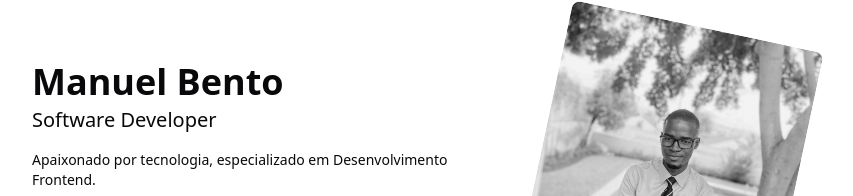
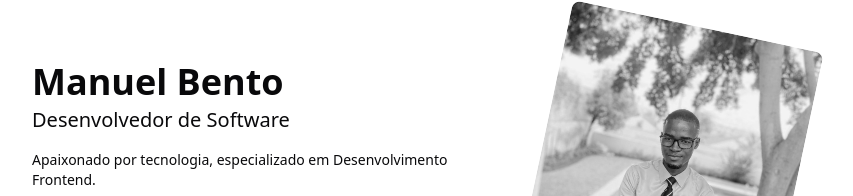
Before and after one commit to manuelbento19/manuel-bento, a Next.js app: page / in a window 1280 px wide. Shown: the part 104-300 px from the top of the page, without its empty margins (224-1077 px from the left). Built offline with nearby package versions, Linux system fonts and the light colour scheme; no server answers.

Commit message:
feat: hero translate

```diff
--- a/src/app/_partials/hero.tsx
+++ b/src/app/_partials/hero.tsx
@@ -6,6 +6,7 @@ import {
   TwitterLogoIcon,
   InstagramLogoIcon
 } from '@radix-ui/react-icons'
+import { useTranslations } from 'next-intl'
 
 const links = [
   {
@@ -27,14 +28,14 @@ const links = [
 ]
 
 export default function Hero() {
+  const translation = useTranslations("about");
+
   return (
     <section className='flex w-full flex-col items-center justify-center gap-5 pb-4 md:flex-row md:justify-between'>
       <div className=''>
         <h1 className='text-4xl font-semibold'>Manuel Bento</h1>
-        <h2 className='mt-1 text-xl font-medium'>Software Developer</h2>
-        <p className='mt-4 max-w-md text-xs font-normal md:text-sm'>
-          Apaixonado por tecnologia, especializado em Desenvolvimento Frontend.
-        </p>
+        <h2 className='mt-1 text-xl font-medium'>{translation("hero.title")}</h2>
+        <p className='mt-4 max-w-md text-xs font-normal md:text-sm'>{translation("hero.description")}</p>
         <div className='mt-5 flex items-center gap-1.5'>
           {links.map(({ link, icon: Icon }) => (
             <Button size='sm' variant='ghost' asChild key={link}>
--- a/src/translate/en.json
+++ b/src/translate/en.json
@@ -23,7 +23,10 @@
       }
     ]
   },
-  "Home": {
-    "title": "Olá!"
+ "about": {
+    "hero": {
+      "title": "Software Developer",
+      "description": "Passionate about technology, specialized in Frontend Development."
+    }
   }
 }
--- a/src/translate/pt.json
+++ b/src/translate/pt.json
@@ -23,7 +23,10 @@
       }
     ]
   },
-  "Home": {
-    "title": "Olá!"
+  "about": {
+    "hero": {
+      "title": "Desenvolvedor de Software",
+      "description": "Apaixonado por tecnologia, especializado em Desenvolvimento Frontend."
+    }
   }
 }
```
